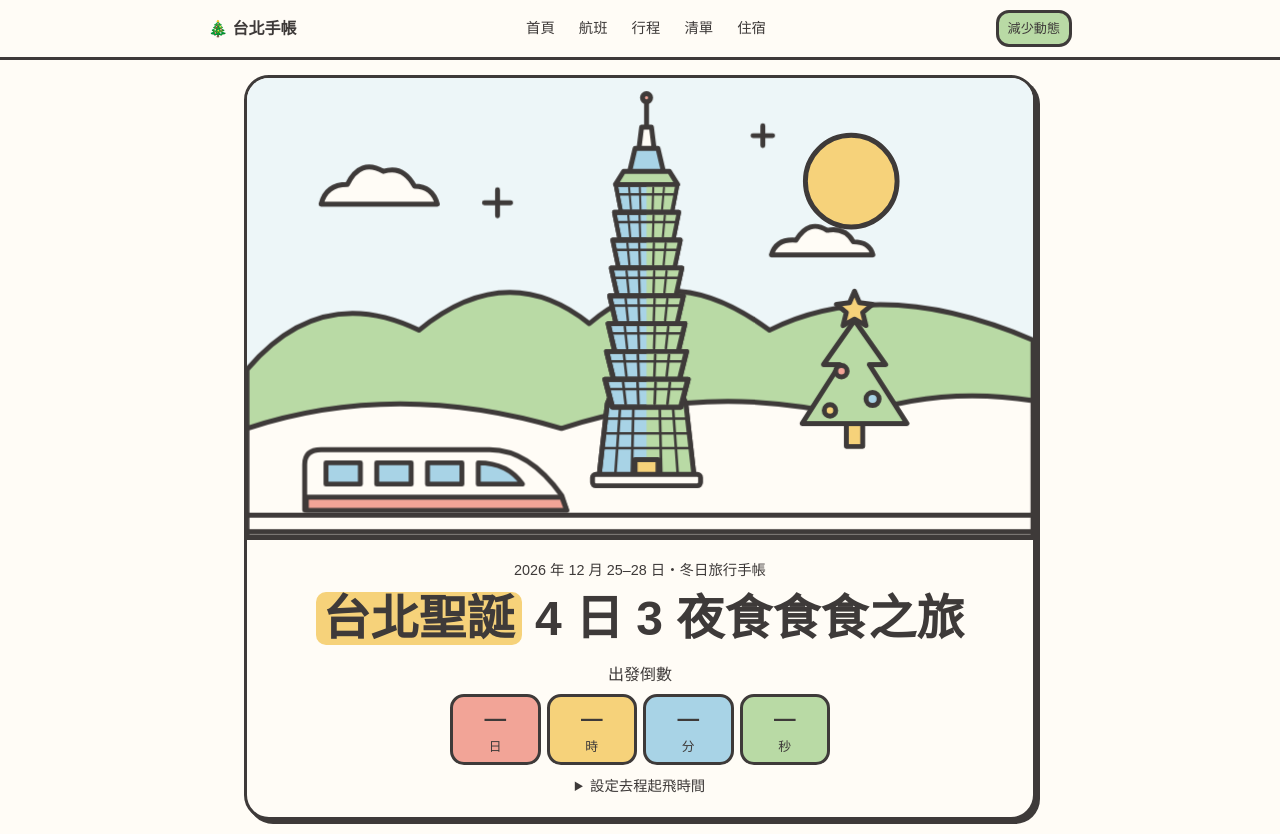
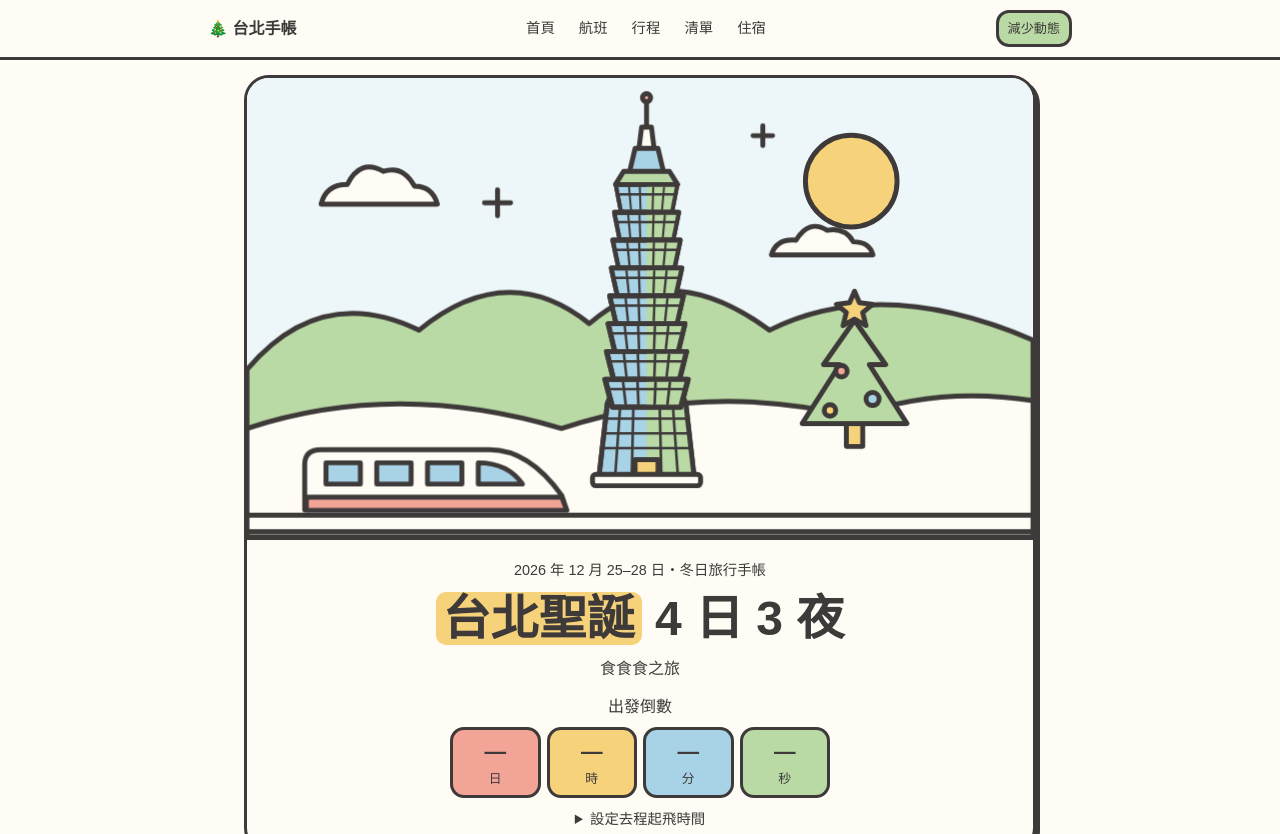
Before and after one commit to ngsai8790/TW-2026, a plain HTML site: page index.html in a window 1280 px wide. Shown: the top 834 px of the page. Drawn offline with Linux system fonts and the light colour scheme; a web font is replaced by a local one.

Commit message:
Update index.html

```diff
--- a/index.html
+++ b/index.html
@@ -156,7 +156,8 @@ html.reduce *{animation:none!important;transition:none!important}
     </svg>
     <div class="pad">
       <p class="eyebrow">2026 年 12 月 25–28 日・冬日旅行手帳</p>
-      <h1><span class="mark">台北聖誕</span> 4 日 3 夜食食食之旅</h1>
+      <h1><span class="mark">台北聖誕</span> 4 日 3 夜</h1>
+      <p>食食食之旅</p>
       <p id="count-label" class="count-label">出發倒數</p>
       <div id="count" class="count" role="timer" aria-label="出發倒數">
         <div><b id="dd">—</b>日</div><div><b id="hh">—</b>時</div><div><b id="mm">—</b>分</div><div><b id="ss">—</b>秒</div>
@@ -179,11 +180,11 @@ html.reduce *{animation:none!important;transition:none!important}
     <div class="flights">
       <article class="card flight">
         <header class="ticket-head"><strong>去程</strong><span>12/25（五）</span></header>
-        <div class="pad"><h3 class="route">HKG → TPE</h3><p>香港 → 桃園國際機場</p><p class="note">航班編號及起飛時間：CX488/08:00</p></div>
+        <div class="pad"><h3 class="route">HKG → TPE</h3><p>香港 → 桃園國際機場</p><p class="note">航班編號及起飛時間：CX488 / 08:00 </p></div>
       </article>
       <article class="card flight">
         <header class="ticket-head"><strong>回程</strong><span>12/28（一）</span></header>
-        <div class="pad"><h3 class="route">TPE → HKG</h3><p>桃園國際機場 → 香港</p><p class="note">航班編號及起飛時間：CX473/18:40</p></div>
+        <div class="pad"><h3 class="route">TPE → HKG</h3><p>桃園國際機場 → 香港</p><p class="note">航班編號及起飛時間：CX473 / 18:40 </p></div>
       </article>
     </div>
   </section>
```
